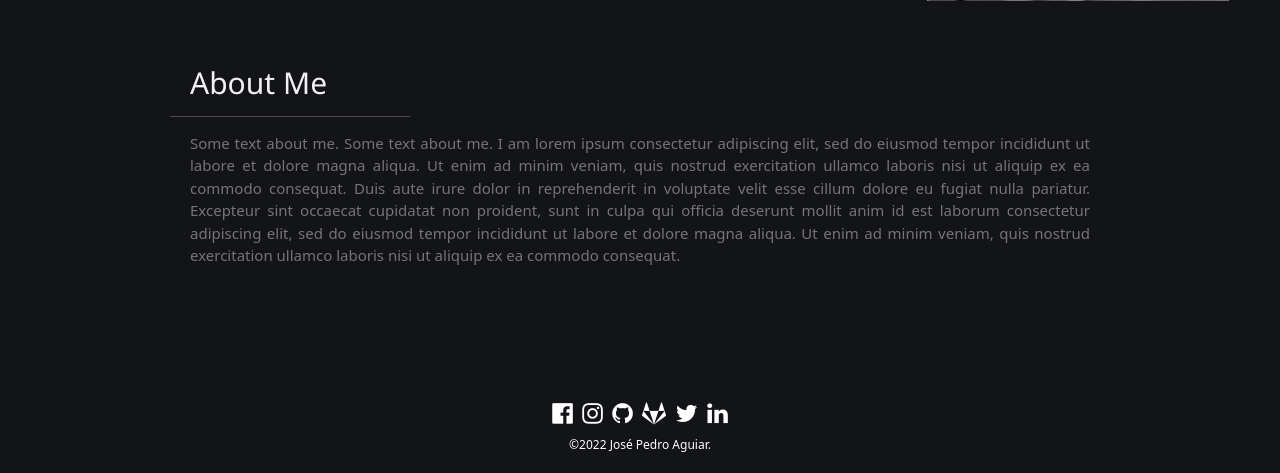
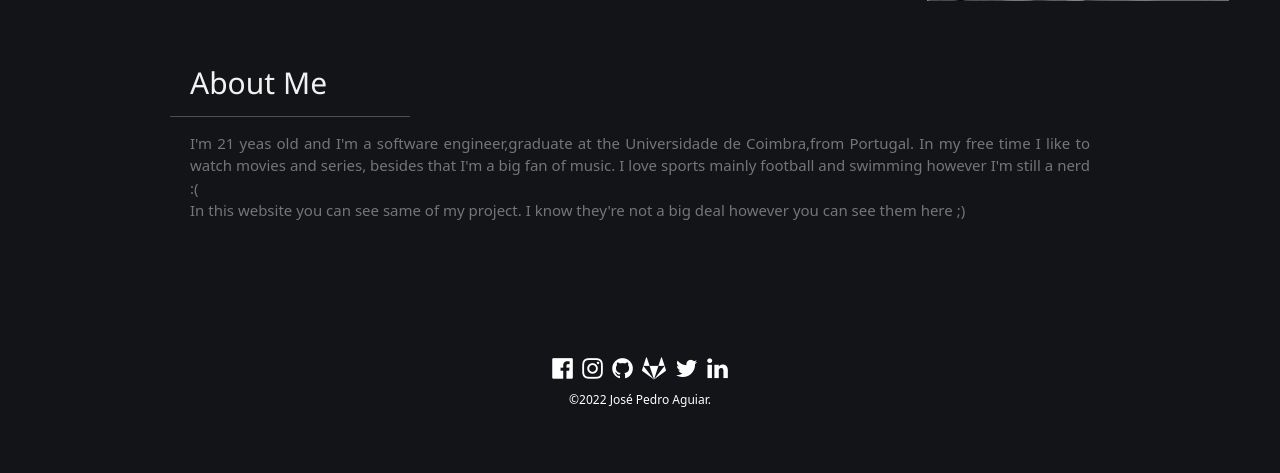
Before and after one commit to josePedroAguiar/PersonalPortfolio, a Django app: page / in a window 1280 px wide. Shown: the part 700-1173 px from the top of the page. After the commit the page ends 1107 px from the top, so only its background shows below. Run offline with Django 3.2, Linux system fonts and the light colour scheme; data that the repository does not hold is empty.

```diff
--- a/portfolio/views.py
+++ b/portfolio/views.py
@@ -1,9 +1,14 @@
 from django.shortcuts import render
 from .models import Project
+import datetime
 
 def home(request):
     projects=Project.objects.all()
-    return render(request, "portfolio/index.html",{'projects':projects})
+    x=datetime.datetime.now()
+    old= (int)(x.strftime("%y"))-1;
+    return render(request, "portfolio/index.html",{'projects':projects,"date":old})
 def wHome(request):
     projects=Project.objects.all()
-    return render(request, "portfolio/white/index.html",{'projects':projects})
+    x=datetime.datetime.now()
+    old= (int)(x.strftime("%y"))-1;
+    return render(request, "portfolio/white/index.html",{'projects':projects,"date":old})
--- a/templates/portfolio/index.html
+++ b/templates/portfolio/index.html
@@ -36,9 +36,8 @@
    <div class="w3-content w3-justify w3-text-grey w3-padding-64" id="about" style="padding-right:20px;padding-left:20px;">
     <h2 class="w3-text-light-grey" style="padding-left:20px ;padding-right:20px">About Me</h2>
     <hr style="padding-left:20px ;padding-right:20px;width:200px;" class="w3-opacity">
-    <p style="padding-right:20px;padding-left:20px ;">Some text about me. Some text about me. I am lorem ipsum consectetur adipiscing elit, sed do eiusmod tempor incididunt ut labore et dolore magna aliqua. Ut enim ad minim veniam, quis nostrud exercitation ullamco laboris nisi ut aliquip
-        ex ea commodo consequat. Duis aute irure dolor in reprehenderit in voluptate velit esse cillum dolore eu fugiat nulla pariatur. Excepteur sint occaecat cupidatat non proident, sunt in culpa qui officia deserunt mollit anim id est laborum consectetur
-        adipiscing elit, sed do eiusmod tempor incididunt ut labore et dolore magna aliqua. Ut enim ad minim veniam, quis nostrud exercitation ullamco laboris nisi ut aliquip ex ea commodo consequat.
+    <p style="padding-right:20px;padding-left:20px ;">I'm  {{date}} yeas old and I'm  a software engineer,graduate at the Universidade de Coimbra,from Portugal. In my free time I like to watch movies and series, besides that I'm a big fan of music. I love sports mainly football and swimming however I'm still a nerd :(
+        <br>In this website you can see same of my project. I know they're not a big deal however you can see them here ;)
     </p>
     </div>
         </div>
@@ -58,11 +57,10 @@
 
     </header>
         <div class="w3-content w3-justify w3-text-grey w3-padding-64" id="about">
-    <h2 class="w3-text-light-grey" style="padding-left:20px ;padding-right:20px">My Name</h2>
+    <h2 class="w3-text-light-grey" style="padding-left:20px ;padding-right:20px">About Me</h2>
     <hr style="padding-left:20px ;padding-right:20px;width:200px;" class="w3-opacity">
-    <p style="padding-right:20px;padding-left:20px ;">Some text about me. Some text about me. I am lorem ipsum consectetur adipiscing elit, sed do eiusmod tempor incididunt ut labore et dolore magna aliqua. Ut enim ad minim veniam, quis nostrud exercitation ullamco laboris nisi ut aliquip
-        ex ea commodo consequat. Duis aute irure dolor in reprehenderit in voluptate velit esse cillum dolore eu fugiat nulla pariatur. Excepteur sint occaecat cupidatat non proident, sunt in culpa qui officia deserunt mollit anim id est laborum consectetur
-        adipiscing elit, sed do eiusmod tempor incididunt ut labore et dolore magna aliqua. Ut enim ad minim veniam, quis nostrud exercitation ullamco laboris nisi ut aliquip ex ea commodo consequat.
+    <p style="padding-right:20px;padding-left:20px ;">I'm  {{date}} yeas old and I'm  a software engineer,graduate at the Universidade de Coimbra,from Portugal. In my free time I like to watch movies and series, besides that I'm a big fan of music. I love sports mainly football and swimming however I'm still a nerd :(
+        <br>In this website you can see same of my project. I know they're not a big deal however you can see them here ;)
     </p>
     </div>
     </span>
```
Also changed, not shown: templates/portfolio/white/index.html (+5 -8 lines).
